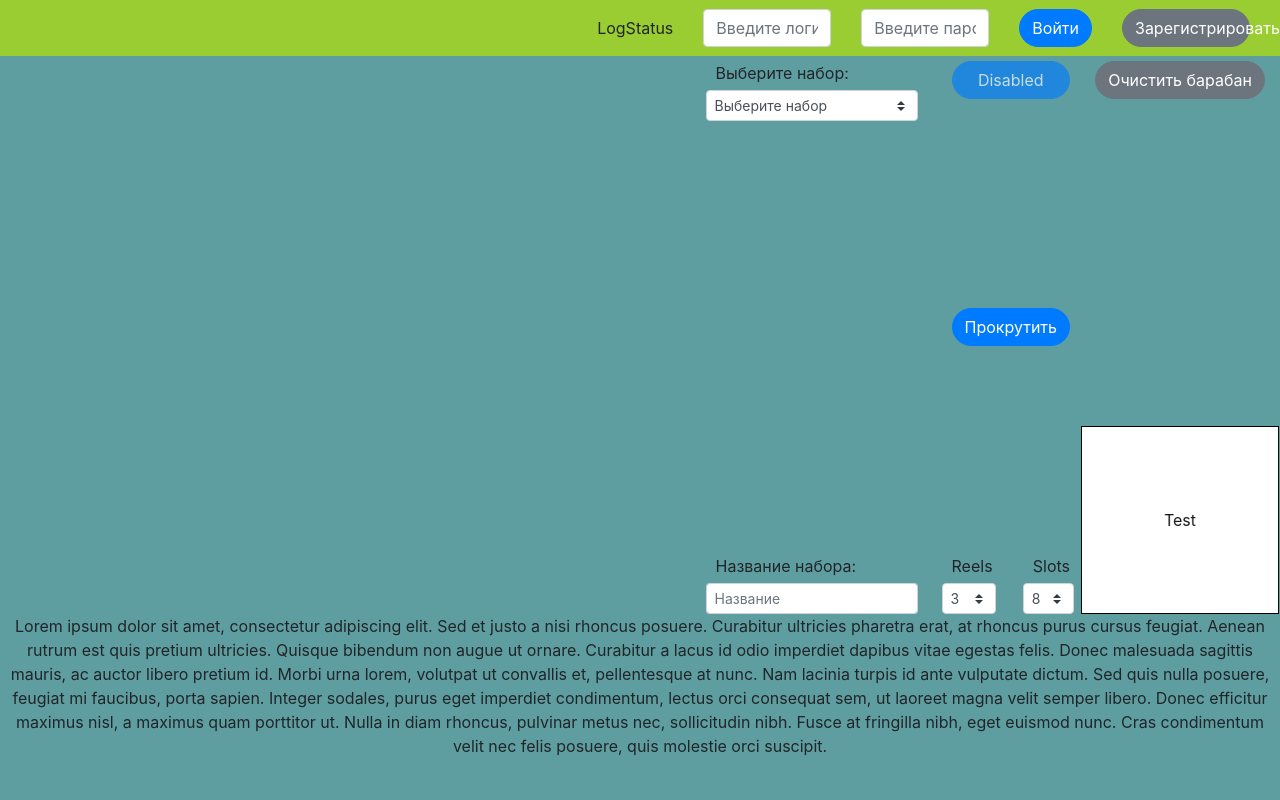
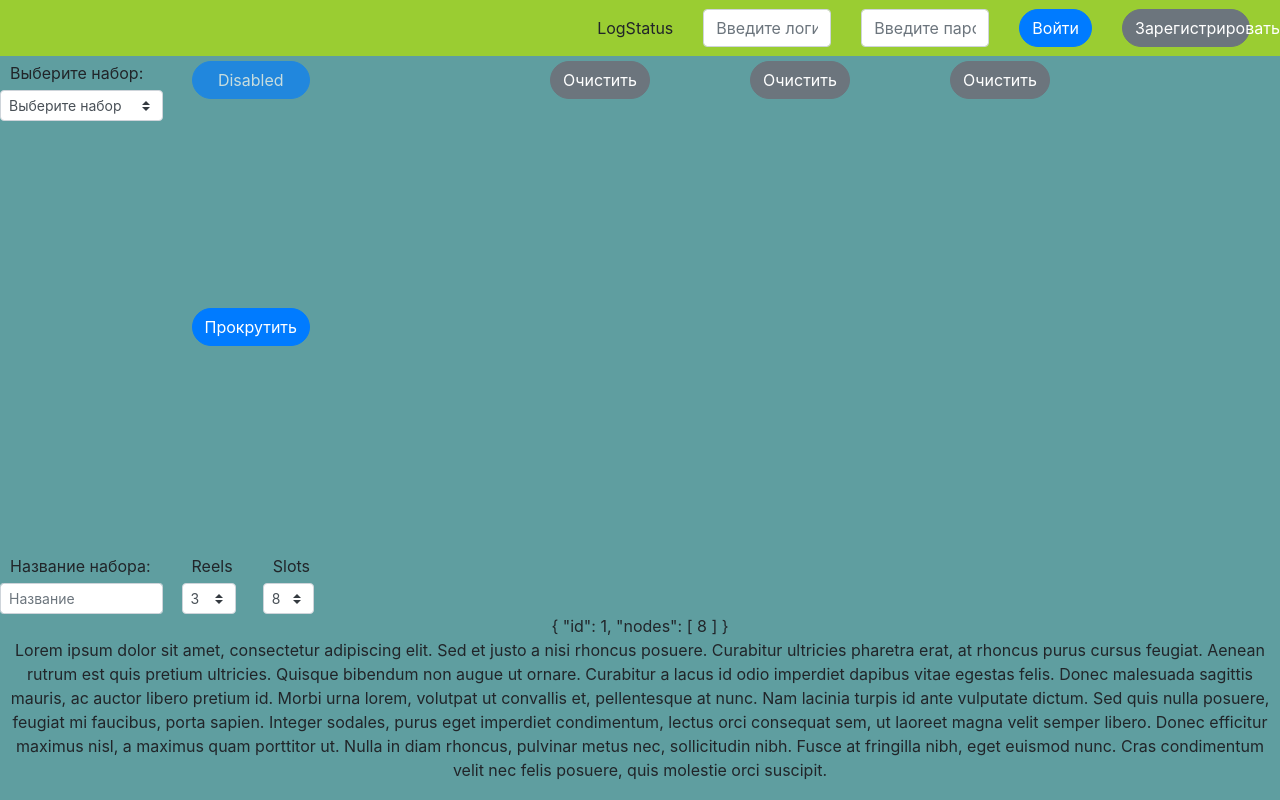
Before and after one commit to BlackandWhite3/slot-machine-2, a Vue app: page / in a window 1280 px wide. Built offline with nearby package versions, Linux system fonts and the light colour scheme; no server answers.

Commit message:
Reel.vue is reworked to Reels.vue

```diff
--- a/src/App.vue
+++ b/src/App.vue
@@ -3,18 +3,17 @@
     <component :is="current_header"></component>
     <main>
       <div class="d-flex flex-row-reverse main-container">
-        <reels></reels>
+        <reels :reel-set="reel_set"></reels>
         <component :is="current_controls"></component>
       </div>
       <div class="text-center text-gen">
-        <div>{{ axios_info }}</div>
+        <div>{{ reel_set.data.reels[0] }}</div>
         <text-gen></text-gen>
       </div>
     </main>
   </div>
 </template>
 <script>
-// import Layout from "./components/Layout";
 import AuthHeader from "./components/header/AuthHeader";
 import Reels from "./components/Reels";
 import AdvancedControls from "./components/controls/AdvancedControls";
@@ -26,9 +25,24 @@ export default {
   data() {
     return {
       // eslint-disable-next-line
-      axios_info: null,
-      reel_count: 1,
-      slots_per_reel: 8,
+      reel_set: {
+        data: {
+          reels: [
+            {
+              id: 1,
+              nodes: [8]
+            },
+            {
+              id: 2,
+              nodes: [8]
+            },
+            {
+              id: 3,
+              nodes: [8]
+            }
+          ]
+        }
+      },
       current_header: "AuthHeader",
       current_controls: "AdvancedControls"
     };
@@ -36,7 +50,7 @@ export default {
   mounted() {
     axios
       .get("http://pazhurdev.herokuapp.com/api/default_reel_sets/1/")
-      .then(response => (this.axios_info = response));
+      .then(response => (this.reel_set = response));
   },
   methods: {
     updateCount(change) {
@@ -72,7 +86,6 @@ export default {
     }
   },
   components: {
-    // AppLayout: Layout,
     TextGen: TextGen,
     Reels: Reels,
     AdvancedControls: AdvancedControls,
@@ -81,7 +94,7 @@ export default {
 };
 </script>
 <style scoped lang="scss">
-  main {
+main {
   background-color: cadetblue;
   height: 93%;
 }
--- a/src/components/Reels.vue
+++ b/src/components/Reels.vue
@@ -1,7 +1,19 @@
 <template>
-  <div id="reel" class="reelContainer" v-once>
-    <b-button pill variant="secondary" class="w-90 align-self-center">Очистить барабан</b-button>
-    <div :id="'ring' + reelId" class="ring"></div>
+  <div id="reelsContainer" class="w-75">
+    <div :id="'myreel' + reel" class="reelContainer" v-for="reel in reelsCount" :key="reel">
+      <b-button pill variant="secondary" class="w-90 align-self-center">Очистить</b-button>
+      <div :id="'ring' + reel" class="ring">
+        <div
+          :id="reel + '-' + slot"
+          class="slot"
+          v-for="slot in slotsPerReel"
+          :key="slot"
+          :style="{transform: 'rotateX(' + (slotAngle * slot) + 'deg)' + ' translateZ(' + reelRadius + 'px)'}"
+        >
+          Test
+        </div>
+      </div>
+    </div>
   </div>
 </template>
 
@@ -9,39 +21,48 @@
 export default {
   name: "Reels",
   props: {
-    reelId: Number,
-    slotsPerReel: Number
+    reelSet: Object
   },
   data() {
     return {
-      slotAngle: 0,
-      reelRadius: 0,
-      panelHeight: 188
+      panelHeight: 188,
     };
   },
-  methods: {
-    getSlotAngle(slotsPerReel) {
-      return 360 / slotsPerReel;
+  methods: {},
+  computed: {
+    reelsCount() {
+      return this.reelSet.data.reels.length;
     },
-    getReelRadius(panelHeight, slotsPerReel) {
-      return Math.round(panelHeight / 2 / Math.tan(Math.PI / slotsPerReel));
-    }
+    slotsPerReel() {
+      return this.reelSet.data.reels[0].nodes.length;
+    },
+    slotAngle() {
+      return 360 / this.slotsPerReel;
+    },
+    reelRadius() {
+      return Math.round(this.panelHeight / 2 / Math.tan(Math.PI / this.slotsPerReel));
+    },
   },
+  // mounted() {
+  //   for (let i = 1; i <= this.reelsCount; i++) {
+  //     for (let j = 1; j <= this.slotsPerReel; j++) {
+  //       document.getElementById(i + '-' + j).append("Test");
+  //       document.getElementById(i + '-' + j).style.transform = "rotateX(" + (this.slotAngle * j) + "deg) translateZ(" + this.reelRadius + "px)";
+  //     }
+  //   }
+  // }
   /*Старый способ, перенесённый из jQuery*/
-  mounted() {
-    this.slotAngle = this.getSlotAngle(this.slotsPerReel);
-    this.reelRadius = this.getReelRadius(this.panelHeight, this.slotsPerReel);
-    for (let i = 0; i < 8; i++) {
-      console.log(this.reelId);
-      let slot = document.createElement("div");
-      slot.className = "slot";
-      slot.id = this.reelId + "-" + i;
-      document.getElementById("ring" + this.reelId).append(slot);
-      document.getElementById(this.reelId + "-" + i).append("Test");
-      let MyTransform = "rotateX(" + (this.slotAngle * (i + 1)) + "deg) translateZ(" + (this.reelRadius) + "px)";
-      document.getElementById(this.reelId + "-" + i).style.transform = MyTransform;
-    }
-  }
+  // mounted() {
+  //   for (let i = 0; i < 8; i++) {
+  //     console.log(this.reelId);
+  //     let slot = document.createElement("div");
+  //     slot.className = "slot";
+  //     slot.id = this.reelId + "-" + i;
+  //     document.getElementById("ring" + this.reelId).append(slot);
+  //     document.getElementById(this.reelId + "-" + i).append("Test");
+  //     document.getElementById(this.reelId + "-" + i).style.transform = "rotateX(" + (this.slotAngle * (i + 1)) + "deg) translateZ(" + (this.reelRadius) + "px)";
+  //   }
+  // }
   /*Загрузка данных из API в Computed()
   computed() {}*/
 };
--- a/src/components/controls/AdvancedControls.vue
+++ b/src/components/controls/AdvancedControls.vue
@@ -1,5 +1,5 @@
 <template>
-  <div class="d-flex flex-row justify-content-between">
+  <div class="d-flex flex-row justify-content-between w-25">
     <div class="d-flex flex-column justify-content-between" style="min-width: 180px">
       <div class="d-flex flex-column justify-content-start">
         <p>Выберите набор:</p>
--- a/src/styles.scss
+++ b/src/styles.scss
@@ -22,7 +22,7 @@ header {
 .ring {
   margin: 0 auto;
   width: 200px;
-  height: 188px;
+  min-height: 188px;
   float: left;
   -webkit-transform-style: preserve-3d;
           transform-style: preserve-3d;
@@ -38,7 +38,7 @@ header {
   justify-content: center;
   position: absolute;
   width: inherit; /*90*/
-  height: inherit; /*80*/
+  min-height: inherit; /*80*/
   box-sizing: border-box;
   opacity: 0.9;
   color: rgba(0, 0, 0, 0.9);
@@ -50,10 +50,14 @@ header {
   max-width: inherit;
   margin: 0 auto;
 }
+#reelsContainer {
+  display: flex;
+  flex-direction: row;
+  justify-content: center;
+}
 .reelContainer {
   display: flex;
   flex-direction: column;
-  justify-content: space-between; /*потому что ось меняется при column*/
   min-height: 470px;
 }
 .perspective {
```
